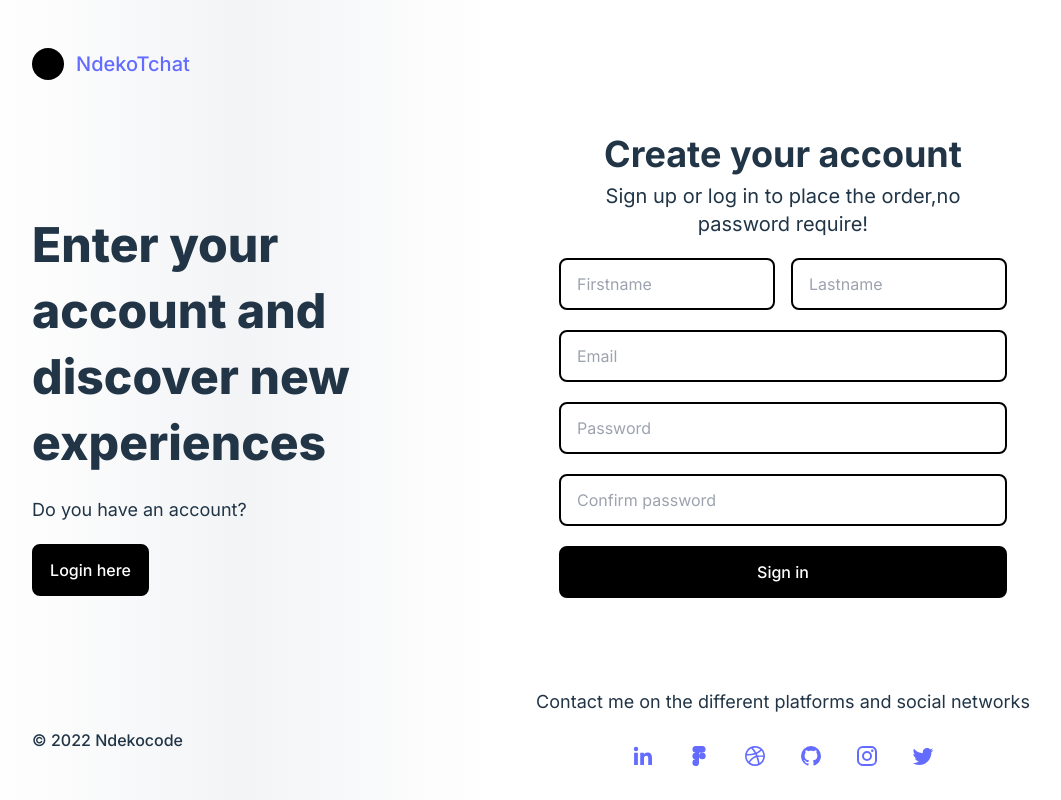
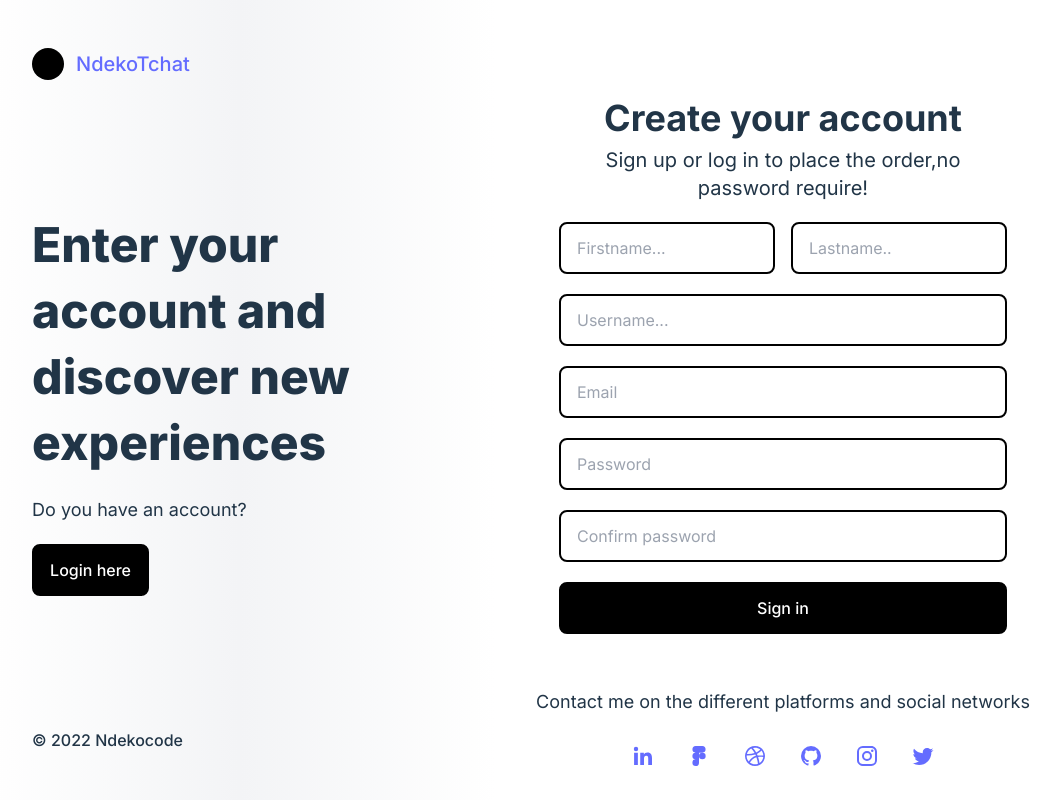
Before and after one commit to NdekoCode/gda-chat-front, a React (Vite) app: page /signup in a window 1280 px wide. Shown: the whole page, without its empty margins (113-1174 px from the left). Built offline with nearby package versions, Linux system fonts and the light colour scheme.

Commit message:
add username field on signup

```diff
--- a/src/App.jsx
+++ b/src/App.jsx
@@ -1,4 +1,4 @@
-import { Route, Routes } from "react-router-dom";
+import { Navigate, Route, Routes } from "react-router-dom";
 import Chat from "./pages/Chat";
 import Login from "./pages/Login";
 import Signin from "./pages/Signin";
@@ -6,9 +6,12 @@ import Signin from "./pages/Signin";
 function App() {
   return (
     <Routes>
+      {/* Quand l'utilisateur sera connecter on utilisera */}
+      {/*!isConnect?<Navigate to="/login" replace /> :<Navigate to="/chat" />    */}
+      <Route path="/" element={<Navigate to="/login" replace />}></Route>
       <Route path="/login" element={<Login />}></Route>
       <Route path="/signup" element={<Signin />}></Route>
-      <Route path="/" element={<Chat />}></Route>
+      <Route path="/chat" element={<Chat />}></Route>
     </Routes>
   );
 }
--- a/src/pages/Signin.jsx
+++ b/src/pages/Signin.jsx
@@ -23,20 +23,28 @@ const Signin = () => {
                 <div className="w-full md:w-1/2 md:mr-2  mb-5 md:mb-0">
                   <input
                     type="text"
-                    placeholder="Firstname"
+                    placeholder="Firstname..."
                     className="flex px-3 py-2 md:px-4 md:py-3 border-2 border-black rounded-lg font-medium placeholder:font-normal w-full"
-                    name="firstname"
+                    name="firstName"
                   />
                 </div>
 
                 <div className="w-full md:w-1/2 md:ml-2">
                   <input
                     type="text"
-                    placeholder="Lastname"
+                    placeholder="Lastname.."
                     className="flex px-3 py-2 md:px-4 md:py-3 border-2 border-black rounded-lg font-medium placeholder:font-normal w-full"
-                    name="lastname"
+                    name="lastName"
                   />
                 </div>
+              </div>
+              <div className="w-full">
+                <input
+                  type="text"
+                  placeholder="Username..."
+                  className="flex px-3 py-2 md:px-4 md:py-3 border-2 border-black rounded-lg font-medium placeholder:font-normal w-full"
+                  name="username"
+                />
               </div>
               <div className="w-full">
                 <input
```
